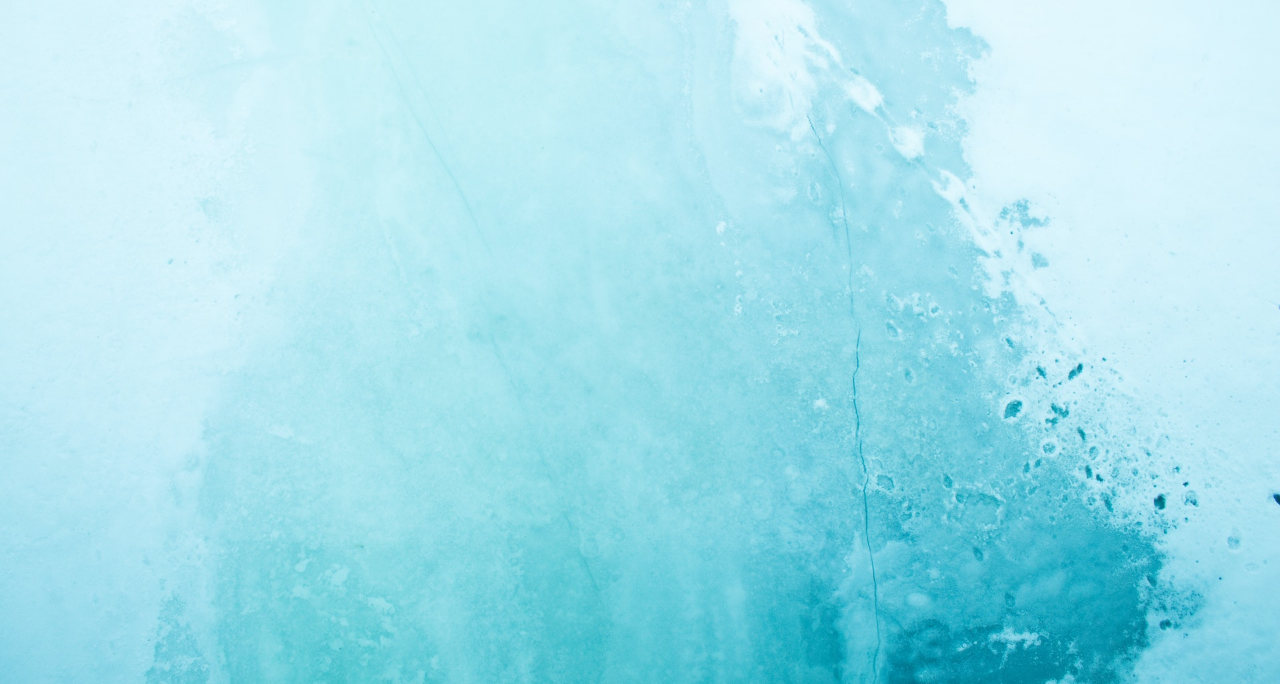
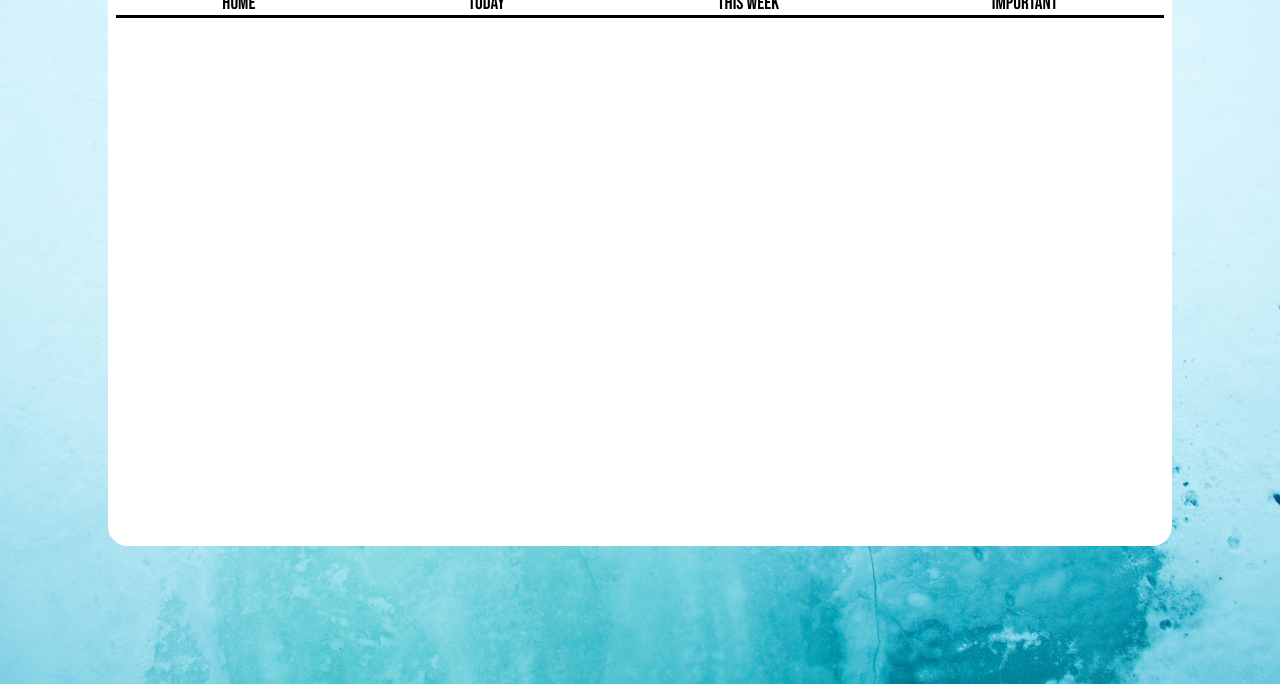
Before and after one commit to ctang415/Todo-List, a website built with webpack: page dist/index.html in a window 1280 px wide. Shown: the part 116-800 px from the top of the page. Built offline with nearby package versions, Linux system fonts and the light colour scheme.

Commit message:
Created basic layout for to-do list

```diff
--- a/src/index.js
+++ b/src/index.js
@@ -3,12 +3,29 @@ import './style.css';
 function createInterface() {
     const box = document.createElement('div')
     const headerText = document.createElement('div')
+    const projectInterface = document.createElement('div')
+    const homeInterface = document.createElement('li')
+    const todayInterface = document.createElement('li')
+    const weekInterface = document.createElement('li')
+    const importantInterface = document.createElement('li')
 
-    box.classList.add('flex')
+    headerText.classList.add('flex')
+    projectInterface.classList.add('grid')
+
 
     headerText.textContent = ['Taskit'];
+    homeInterface.textContent = ['Home']
+    todayInterface.textContent = ['Today']
+    weekInterface.textContent = ['This Week']
+    importantInterface.textContent = ['Important']
 
     box.appendChild(headerText)
+    box.appendChild(projectInterface)
+    projectInterface.appendChild(homeInterface)
+    projectInterface.appendChild(todayInterface)
+    projectInterface.appendChild(weekInterface)
+    projectInterface.appendChild(importantInterface)
+
 
     return box;
 }
--- a/src/style.css
+++ b/src/style.css
@@ -14,3 +14,27 @@ html {
     justify-content: center;
     align-items: center;
 }
+
+.grid {
+    margin-left: 100px;
+    margin-right: 100px;
+    display: grid;
+    grid-template-rows: 1fr 20fr;
+    background-color: white;
+    border-radius: 20px;
+    padding: 8px;
+
+}
+
+li {
+    font-family: 'Bebas Neue';
+    font-size: 1.5vw;
+    grid-row: 1;
+    border-bottom: solid black;
+    list-style-type: none;
+    text-align: center;
+}
+
+.projects {
+    grid-row: 2;
+}
```
Also changed, not shown: dist/main.js.
